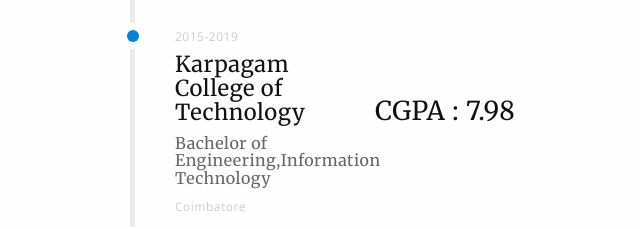
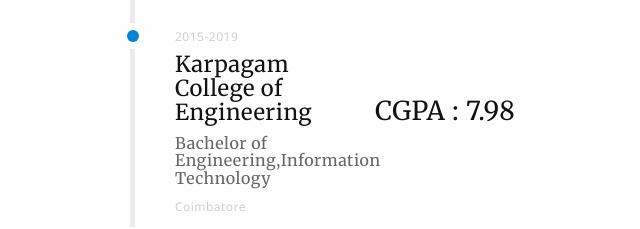
Before and after one commit to madhumitha24/madhumitha24.github.io, a plain HTML site: page index.html in a window 1280 px wide. Shown: the part 1917-2146 px from the top of the page, 275-915 px from the left. Drawn offline with nearby package versions, Linux system fonts and the light colour scheme.

Commit message:
Update index.html

```diff
--- a/index.html
+++ b/index.html
@@ -255,7 +255,7 @@
                         <div class="row">
                             <div class="col-md-3 timeline-info">
                                 <p class="timeline-date">2015-2019</p>
-                                <h4 class="timeline-com">Karpagam  College of Technology</h4>
+                                <h4 class="timeline-com">Karpagam  College of Engineering</h4>
                                 <h6 class="timeline-role">Bachelor of Engineering,Information Technology</h6>
                                 <p class="timeline-location">Coimbatore</p>
                             </div><!-- / timeline-info -->
```
